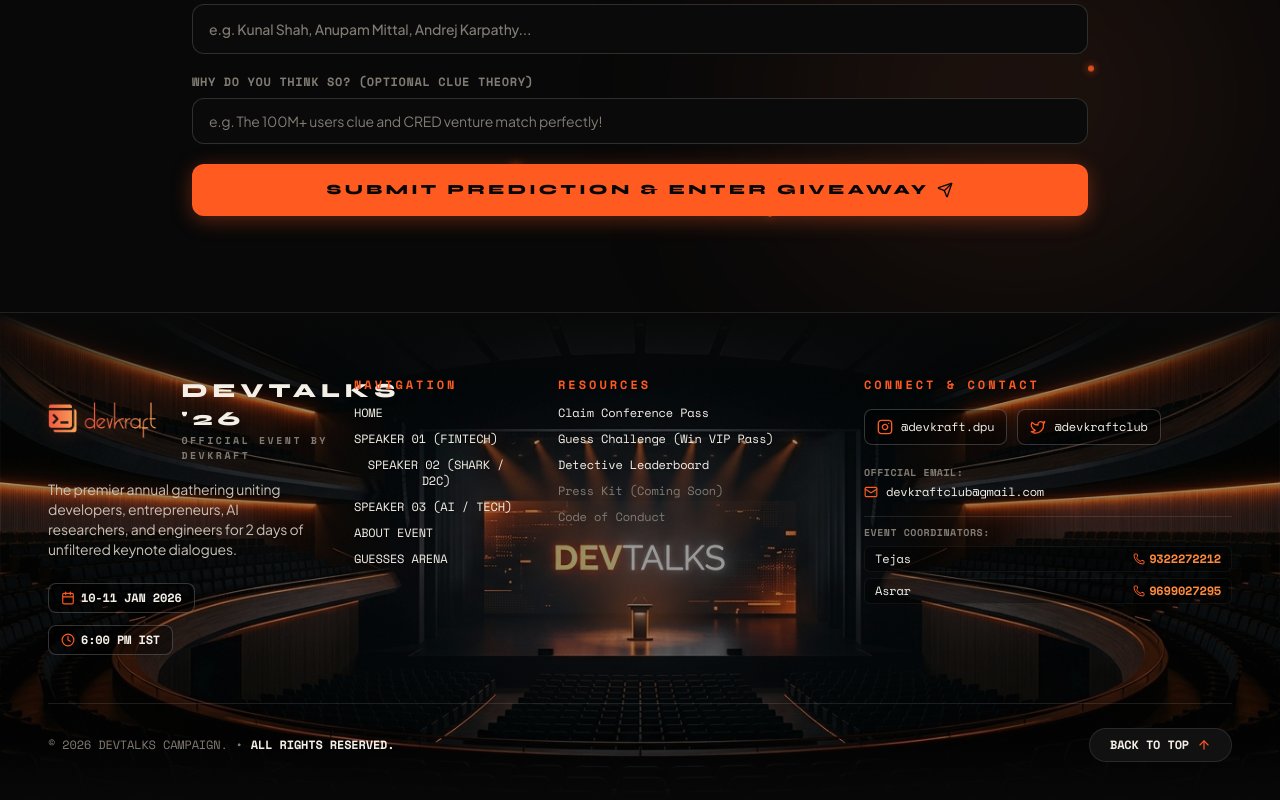
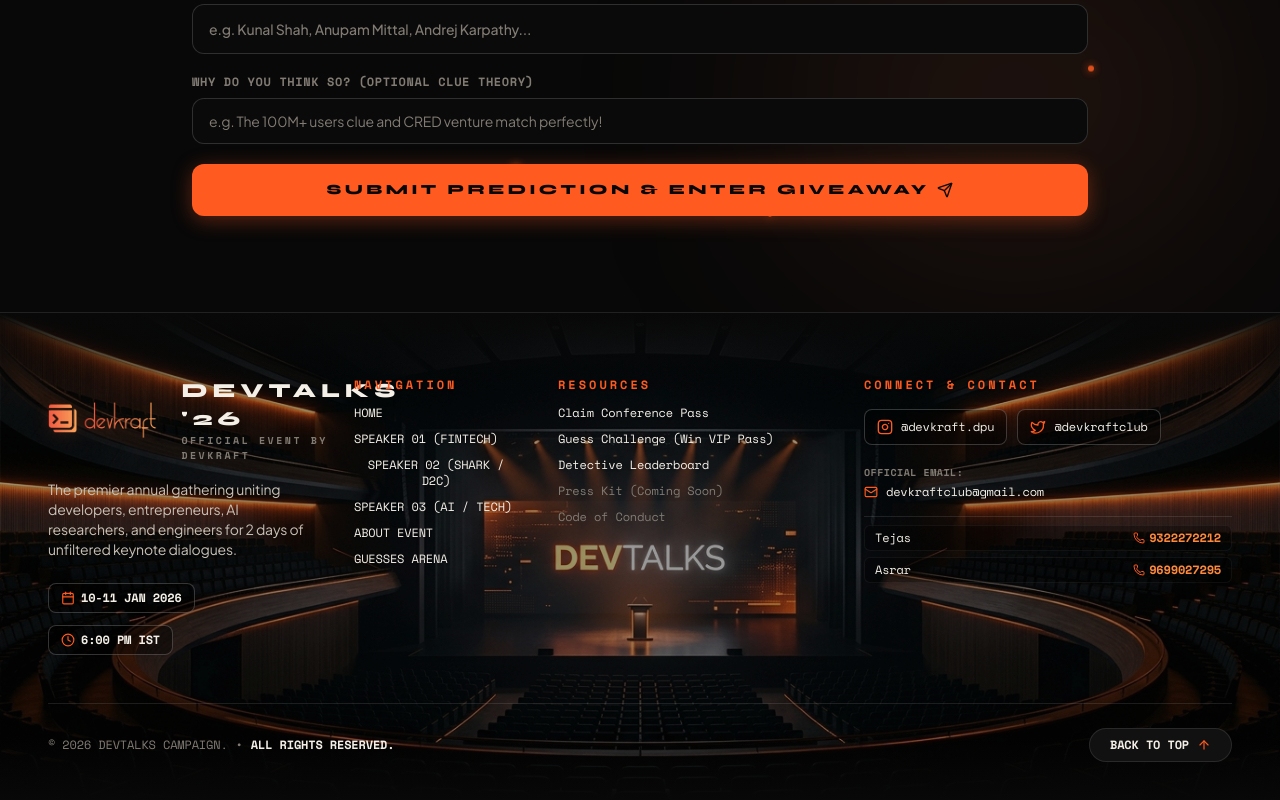
Before and after one commit to PRINCE-CODER679/DEVTALKS, a React (Vite) app: page / in a window 1280 px wide. Shown: the part 3982-4782 px from the top of the page. Built offline with nearby package versions, Linux system fonts and the light colour scheme.

Commit message:
fix(footer): remove event coordinators label text

```diff
--- a/src/components/FooterSection.jsx
+++ b/src/components/FooterSection.jsx
@@ -216,11 +216,8 @@
               </a>
             </div>
 
-            {/* Event Coordinators Contact Info */}
+            {/* Contact Numbers */}
             <div className="space-y-1.5 pt-2 border-t border-white/10">
-              <span className="font-mono text-[10px] text-[#817b73] block uppercase font-bold tracking-wider">
-                EVENT COORDINATORS:
-              </span>
               <div className="grid grid-cols-1 gap-1.5 font-mono text-xs">
                 <div className="flex items-center justify-between text-[#c8c1b7] bg-black/30 px-2.5 py-1 rounded-md border border-white/5">
                   <span className="font-medium text-[#f4f0e8]">Tejas</span>
```
